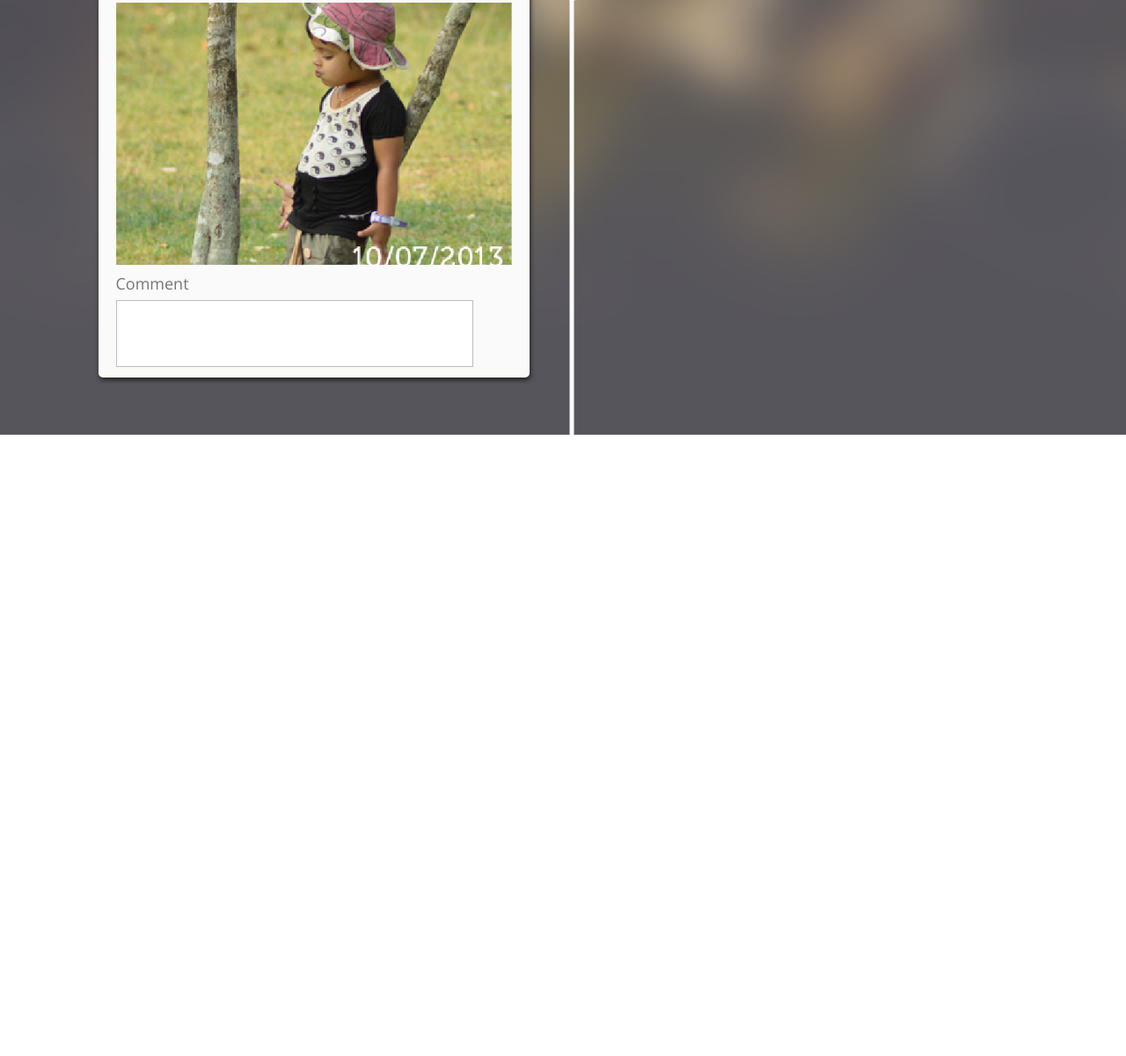
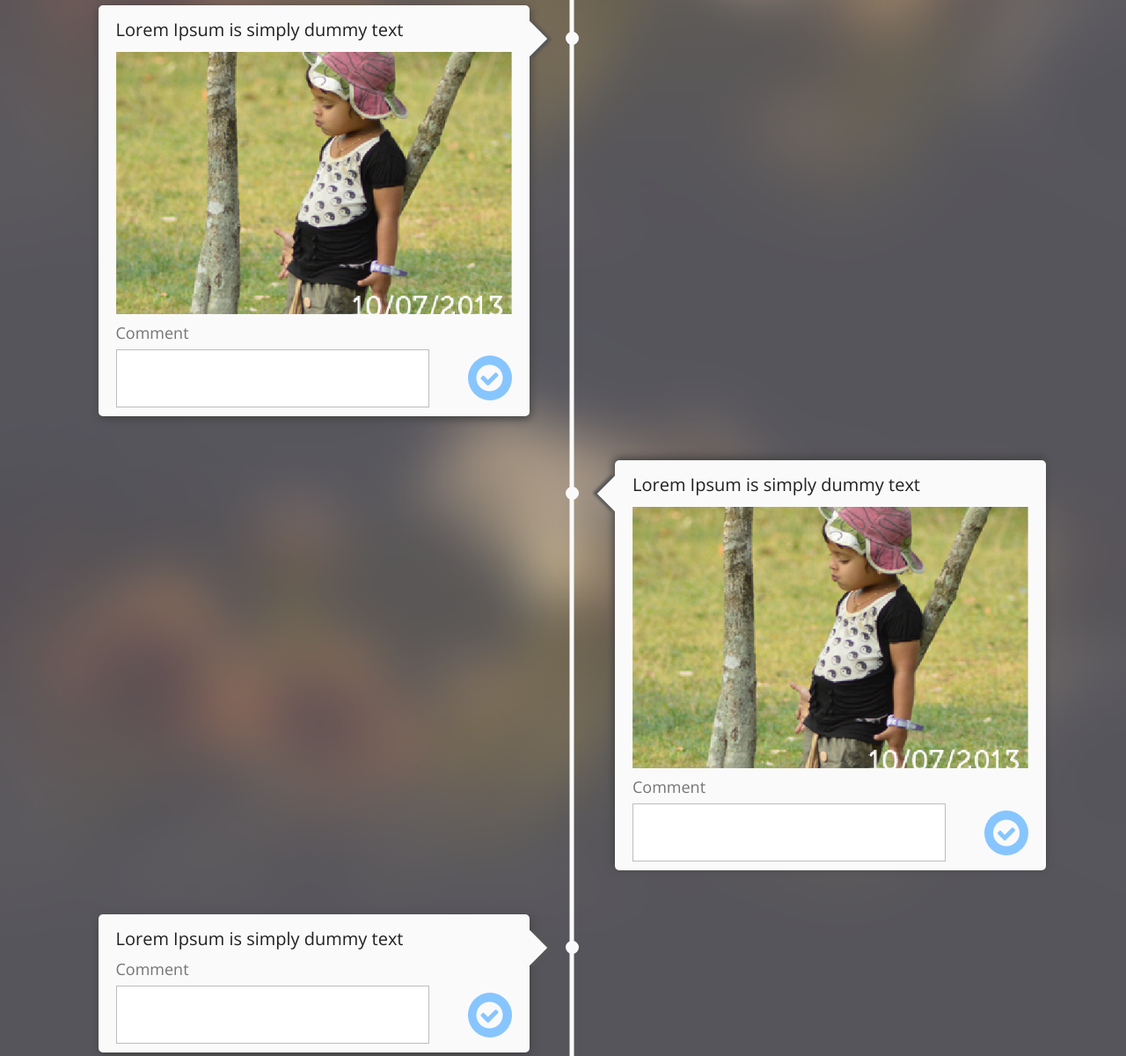
Before and after one commit to AgnieszkaKochman/Timeline, a website: page index.html in a window 1280 px wide. Shown: the part 621-1821 px from the top of the page at 88% size. Before the commit the page ends 1115 px from the top, so only its background shows below. Drawn offline with nearby package versions, Linux system fonts and the light colour scheme.

Commit message:
Timeline structure and styling (in progress)

```diff
--- a/index.html
+++ b/index.html
@@ -5,8 +5,8 @@
     <meta name="viewport" content="width=device-width, initial-scale=1.0">
     <title>Timeline</title>
     <link rel="stylesheet" href="css/reset.css">
+    <link rel="stylesheet" href="node_modules/font-awesome/css/font-awesome.css">
     <link rel="stylesheet" href="css/styles.css">
-    <script src="js/main.js"></script>
   </head>
   <body>
     <main class="container">
@@ -26,11 +26,45 @@
             <img class="timeline__image" src="assets/01.png" alt="timeline photo">
           </div>
           <h3 class="timeline__item-description-label">Comment</h3>
-          <textarea class="timeline__item-description-field"></textarea>
-          <span class="timeline__add-description"></span>
+          <div class="timeline__item-description">
+            <textarea class="timeline__item-description-field"></textarea>
+            <span class="timeline__add-description fa fa-check-circle"></span>
+          </div>
         </article>
+
+        <article class="timeline__item-block timeline__item-block--right">
+          <h2 class="timeline__item-title">Lorem Ipsum is simply dummy text</h2>
+          <div class="timeline__image-wrapper">
+            <img class="timeline__image" src="assets/01.png" alt="timeline photo">
+          </div>
+          <h3 class="timeline__item-description-label">Comment</h3>
+          <div class="timeline__item-description">
+            <textarea class="timeline__item-description-field"></textarea>
+            <span class="timeline__add-description fa fa-check-circle"></span>
+          </div>
+        </article>
+
+        <article class="timeline__item-block timeline__item-block--left">
+          <h2 class="timeline__item-title">Lorem Ipsum is simply dummy text</h2>
+          <h3 class="timeline__item-description-label">Comment</h3>
+          <div class="timeline__item-description">
+            <textarea class="timeline__item-description-field"></textarea>
+            <span class="timeline__add-description fa fa-check-circle"></span>
+          </div>
+        </article>
+
+        <article class="timeline__item-block timeline__item-block--right">
+          <h2 class="timeline__item-title">Lorem Ipsum is simply dummy text</h2>
+          <div class="timeline__image-wrapper">
+            <img class="timeline__image" src="assets/01.png" alt="timeline photo">
+          </div>
+        </article>
+
+        <div class="clear-both"></div>
       </section>
 
     </main>
+
+    <script src="js/main.js"></script>
   </body>
 </html>
--- a/package.json
+++ b/package.json
@@ -21,6 +21,7 @@
   },
   "dependencies": {
     "bootstrap": "^3.3.7",
+    "font-awesome": "^4.7.0",
     "gulp-cssnano": "^2.1.2",
     "jquery": "^3.2.1"
   }
--- a/scss/layout/_layout.scss
+++ b/scss/layout/_layout.scss
@@ -7,3 +7,7 @@
     max-width: 1077px;
     margin: 0 auto;
 }
+
+.clear-both {
+    clear: both;
+}
--- a/scss/page-elements/_timeline.scss
+++ b/scss/page-elements/_timeline.scss
@@ -36,9 +36,20 @@
     max-width: 450px;
     position: relative;
     padding: 10px 20px;
+    margin: 50px 0;
     background: $light;
     border-radius: 5px;
-    box-shadow: 1px 3px 5px $primary-text;
+
+    &:before {
+        content: '';
+        position: absolute;
+        display: block;
+        top: 23px;
+        height: 30px;
+        width: 30px;
+        transform: rotate(-45deg);
+        background: inherit;
+    }
 
     &:after {
         content: '';
@@ -50,14 +61,43 @@
         border: 5px solid $light;
         border-radius: 50%;
         top: 30px;
-        right: calc(-10% - 7px);
         box-sizing: border-box;
+    }
+
+    &.timeline__item-block--left {
+        // float: left;
+        left: 0;
+        box-shadow: 1px 3px 10px $primary-text + 33;
+
+        &:before {
+            right: -14px;
+            box-shadow: 3px 4px 3px $primary-text + 55;
+        }
+
+        &:after {
+            right: calc(-10% - 7px);
+        }
+    }
+
+    &.timeline__item-block--right {
+        // float: right;
+        left: calc(50% + 49px);
+        box-shadow: -1px -3px 10px $primary-text + 33;
+
+        &:before {
+            left: -14px;
+            box-shadow: -3px -4px 3px $primary-text + 55;
+        }
+
+        &:after {
+            left: calc(-10% - 7px);
+        }
     }
 }
 
 .timeline__item-title {
-    font-size: 22px;
-    margin: 5px 0 10px;
+    font-size: 20px;
+    margin: 8px 0 15px;
     color: $primary-text;
 }
 
@@ -79,9 +119,23 @@
     margin: 10px 0;
 }
 
+.timeline__item-description {
+    display: flex;
+    align-items: center;
+    justify-content: space-between;
+}
+
 .timeline__item-description-field {
-    width: calc(100% - 50px);
+    width: calc(100% - 100px);
     border: 1px solid $divider-color;
     resize: none;
-    height: 70px;
+    height: 60px;
 }
+
+.timeline__add-description {
+    background: $light-primary-color;
+    padding: 8px 10px;
+    border-radius: 50%;
+    color: $light;
+    font-size: 35px;
+}
```
Also changed, not shown: css/styles.css.
